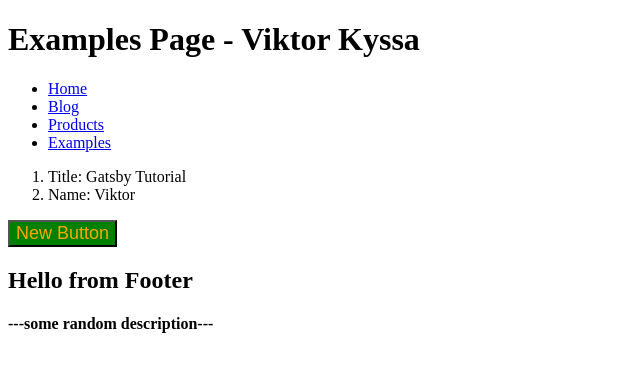
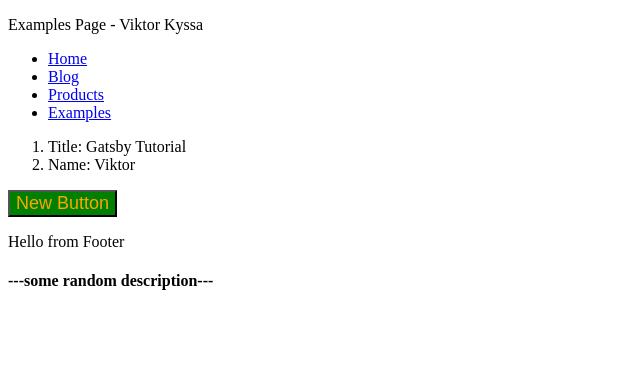
Before and after one commit to viktorkissa/gatsby-tutorial, a Gatsby site: page /examples in a window 1280 px wide. Shown: the whole page, without its empty margins (0-640 px from the left). Built offline with nearby package versions, Linux system fonts and the light colour scheme; Gatsby itself is replaced by a stand-in of ours.

```diff
--- a/src/components/Footer.js
+++ b/src/components/Footer.js
@@ -2,7 +2,7 @@
 
 const Footer = () =>
   <footer>
-    <h2>Hello from Footer</h2>
+    <p>Hello from Footer</p>
   </footer>
 
 export default Footer;
--- a/src/pages/examples.js
+++ b/src/pages/examples.js
@@ -15,7 +15,7 @@
 
   return (
     <>
-      <h1>Examples Page - {author}</h1>
+      <p>Examples Page - {author}</p>
       <Header />
       <HeaderStatic />
     </>
```
Also changed, not shown: src/images/pexels-rakicevic-nenad-1274260.jpg (added), 2 other files.
